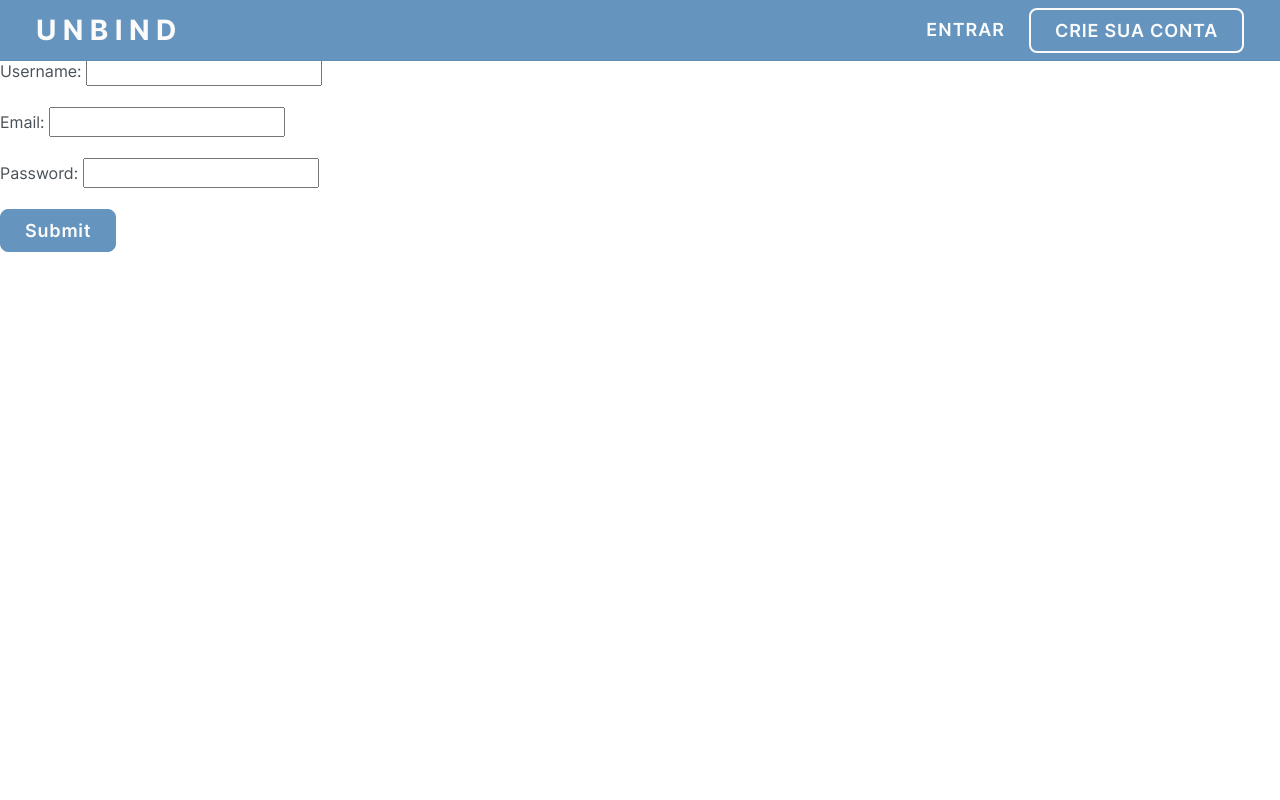
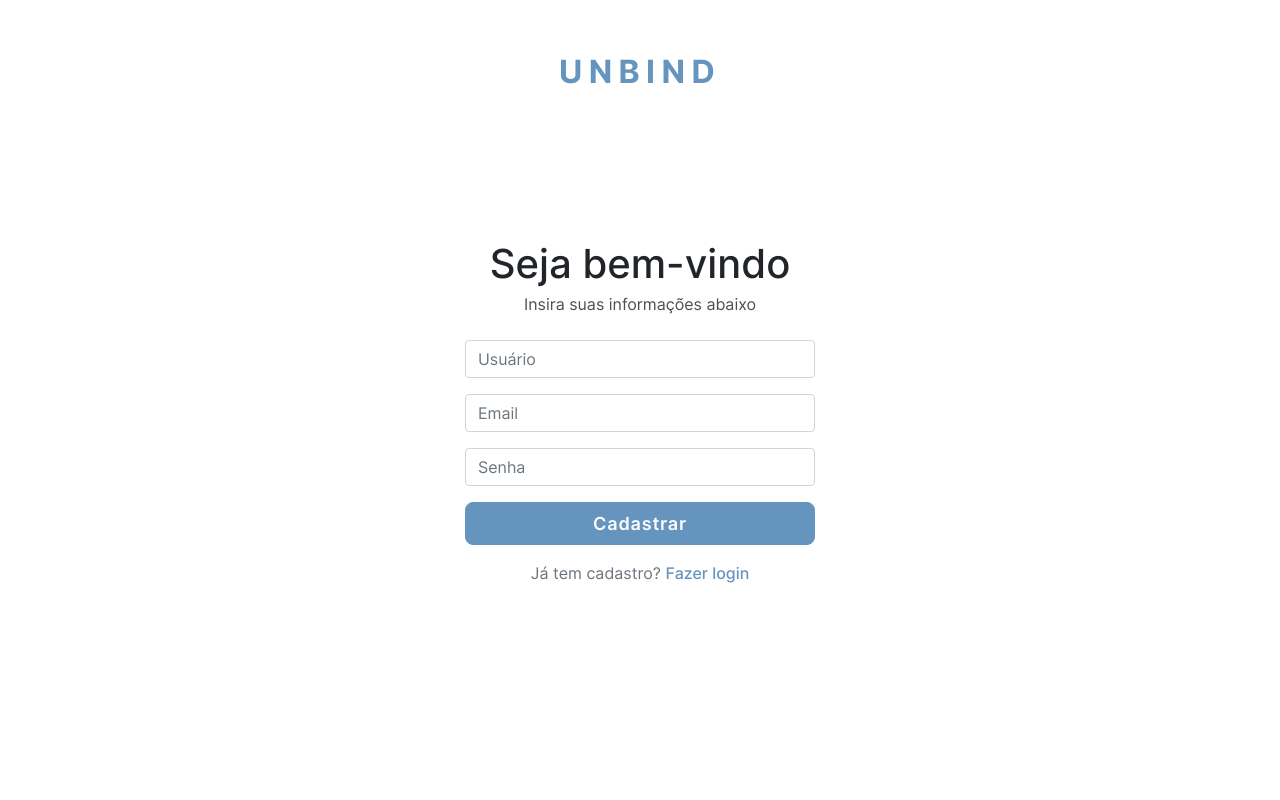
Before and after one commit to ads-unbind/unbind, a Django app: page /register/ in a window 1280 px wide. Run offline with Django 3.2, Linux system fonts and the light colour scheme; some libraries are stand-ins or nearby versions.

Commit message:
Refatora design da pagina de cadastro

```diff
--- a/src/static/css/style.css
+++ b/src/static/css/style.css
@@ -154,6 +154,14 @@ section {
 
 /* Text */
 
+h1, h2, h3, h4, h5, h6, .h1, .h2, .h3, .h4, .h5, .h6 {
+    margin-bottom: 1.5rem;
+    font-family: inherit;
+    font-weight: 500;
+    line-height: 1.2;
+    color: #212529;
+}
+
 a {
     font-weight: 500;
 }
--- a/src/templates/index.html
+++ b/src/templates/index.html
@@ -1,5 +1,5 @@
 {% extends "base.html" %}
-{% block title %}unbind{% endblock %}
+{% block title %}UNBIND{% endblock %}
 {% block body %}
 
 <div class="container" id="main" style="margin-top: 90px;">
--- a/src/templates/login.html
+++ b/src/templates/login.html
@@ -10,7 +10,7 @@
         <div class="row justify-content-center login-container">
             <div class="col-xl-4 col-lg-5 col-md-6">
                 <div class="text-center mb-4">
-                    <h1 class="mb-1">Bem vindo de volta</h1>
+                    <h1 class="mb-1">Sinta-se em casa</h1>
                     <span>Insira os detalhes da sua conta abaixo</span>
                 </div>
                 <form method="POST">
--- a/src/templates/register.html
+++ b/src/templates/register.html
@@ -1,13 +1,36 @@
 {% extends "base.html" %}
-{% block title %}register{% endblock %}
+{% block title %}Cadastro | UNBIND{% endblock %}
+{% block navbar %}{% endblock %}
 {% block body %}
-    <h1>Registro</h1>
-    <form method="POST">
-          {% csrf_token %}
-          {{usuario_form.as_p}}
+<section class="min-vh-100 py-5">
+    <div class="container">
+        <div class="row justify-content-center login-brand">
+            <a class="unbind-brand" href="{% url 'index' %}">UNBIND</a>
+        </div>
+        <div class="row justify-content-center login-container">
+            <div class="col-xl-4 col-lg-5 col-md-6">
+                <div class="text-center mb-4">
+                    <h1 class="mb-1">Seja bem-vindo</h1>
+                    <span>Insira suas informações abaixo</span>
+                </div>
+                <form method="POST">
+                    {% csrf_token %}
+                    {{register_form.as_p}}
 
-          <!--este as_p é pra fazer a quebra dos espaços de cada campo do formulário, se n colocarmos isso fica td um na frente do outro-->
-          <!--este crsf é pra garantir segurança, se nao colocar o form n funciona-->
-        <input type="submit" class="btn btn-primary" value="Submit">
-      </form>
+                    <!--este as_p é pra fazer a quebra dos espaços de cada campo do formulário, se n colocarmos isso fica td um na frente do outro-->
+                    <!--este crsf é pra garantir segurança, se nao colocar o form n funciona-->
+                    <div class="form-group">
+                        <button class="btn btn-primary btn-block" type="submit">Cadastrar</button>
+                    </div>
+                    <div class="text-center text-small text-muted">
+                        <span>
+                          Já tem cadastro?
+                          <a class="text-unbind-blue-1" href="{% url 'login' %}">Fazer login</a>
+                      </span>
+                    </div>
+                </form>
+            </div>
+        </div>
+    </div>
+</section>
 {% endblock %}
--- a/src/unbind/urls.py
+++ b/src/unbind/urls.py
@@ -21,12 +21,8 @@ from principal.views import index
 from artigo.views import usuario_artigo
 
 urlpatterns = [
-    # path('admin/', admin.site.urls),
     path('admin/', admin.site.urls),
     path('', include('principal.urls')),
     path('', include('usuario.urls')),
     path('artigo/', include('artigo.urls')),
-
-    # path('', index, name='index'),
-    # path('usuario/', include('usuario.urls')),
 ]
--- a/src/usuario/forms.py
+++ b/src/usuario/forms.py
@@ -3,34 +3,36 @@ from django.contrib.auth.models import User
 from usuario.models import Usuario
 from django.contrib.auth.forms import UserCreationForm, UserChangeForm
 
+
 class UsuarioChangeForm(UserCreationForm):
-
     password1 = forms.CharField(widget=forms.PasswordInput())
     password2 = forms.CharField(widget=forms.PasswordInput())
     username = forms.CharField()
     email = forms.CharField(
-        error_messages={'required': 'Este campo é obrigatório! Preencha este campo com a marca do produto.'},
+        error_messages={
+            'required': 'Este campo é obrigatório! Preencha este campo com a marca do produto.'},
         widget=forms.TextInput(
             attrs={
-                'class' : 'form-control',
-                'placeholder' : 'Email',
+                'class': 'form-control',
+                'placeholder': 'Email',
             }
         )
     )
 
     name = forms.CharField(
-        error_messages={'required': 'Este campo é obrigatório! Preencha este campo com a descrição do produto.'},
+        error_messages={
+            'required': 'Este campo é obrigatório! Preencha este campo com a descrição do produto.'},
         widget=forms.TextInput(
             attrs={
-                'class' : 'form-control',
-                'placeholder' : 'Nome',
+                'class': 'form-control',
+                'placeholder': 'Nome',
             }
         )
     )
 
     class Meta():
         model = User
-        fields = ('username','email','name','password', 'password2')
+        fields = ('username', 'email', 'name', 'password', 'password2')
 
     def __init__(self, *args, **kwargs):
         super(CustomUserCreationForm, self).__init__(*args, **kwargs)
@@ -44,11 +46,42 @@ class UsuarioChangeForm(UserCreationForm):
             instance.save()
         return instance
 
+
 class UsuarioForm(forms.ModelForm):
-    password = forms.CharField(widget=forms.PasswordInput())
-    username = forms.CharField()
-    email = forms.EmailField()
+    username = forms.CharField(
+        error_messages={
+            'required': 'Este campo é obrigatório! Preencha este campo com a descrição do produto.'},
+        widget=forms.TextInput(
+            attrs={
+                'class': 'form-control',
+                'placeholder': 'Usuário',
+            }
+        ),
+        label=''
+    )
+    email = forms.EmailField(
+        error_messages={
+            'required': 'Este campo é obrigatório! Preencha este campo com a descrição do produto.'},
+        widget=forms.TextInput(
+            attrs={
+                'class': 'form-control',
+                'placeholder': 'Email',
+            }
+        ),
+        label=''
+    )
+    password = forms.CharField(
+        error_messages={
+            'required': 'Este campo é obrigatório! Preencha este campo com a descrição do produto.'},
+        widget=forms.PasswordInput(
+            attrs={
+                'class': 'form-control',
+                'placeholder': 'Senha',
+            }
+        ),
+        label=''
+    )
 
     class Meta():
         model = User
-        fields = ('username','email','password')
+        fields = ('username', 'email', 'password')
--- a/src/usuario/views.py
+++ b/src/usuario/views.py
@@ -7,36 +7,29 @@ from django.http import HttpResponseRedirect
 from django.urls import reverse
 from django.contrib.auth import logout as django_logout
 
+
 def register(request):
-    #form = forms.UsuarioForm()
+    if request.method == 'POST':
+        register_form = UsuarioForm(data=request.POST)
 
-    if request.method == 'POST':
-        usuario_form = UsuarioForm(data=request.POST)#to pegando info do form
-
-        if usuario_form.is_valid():
-            user = usuario_form.save()
+        if register_form.is_valid():
+            user = register_form.save()
             user.set_password(user.password)
             user.save()
+
+            return HttpResponseRedirect(reverse('login'))
         else:
-            print(usuario_form.errors)
+            print(register_form.errors)
 
     else:
-        usuario_form = UsuarioForm()
+        register_form = UsuarioForm()
 
-        '''
-            print("validation success")
-            print("username:"+form.cleaned_data['username'])
-            print("email:"+form.cleaned_data['email'])
-            print("password:"+form.cleaned_data['password'])
-            print("done")
-        '''
-
-    return render(request,'register.html',{'usuario_form':usuario_form})
+    return render(request, 'register.html', {'register_form': register_form})
 
 
 def login(request):
     context = {'error': ''}
-    if (request.method == 'POST'):
+    if request.method == 'POST':
         user = authenticate(
             username=request.POST['username'],
             password=request.POST['password'])
```
Also changed, not shown: src/usuario/urls.py (+5 -5 lines).
